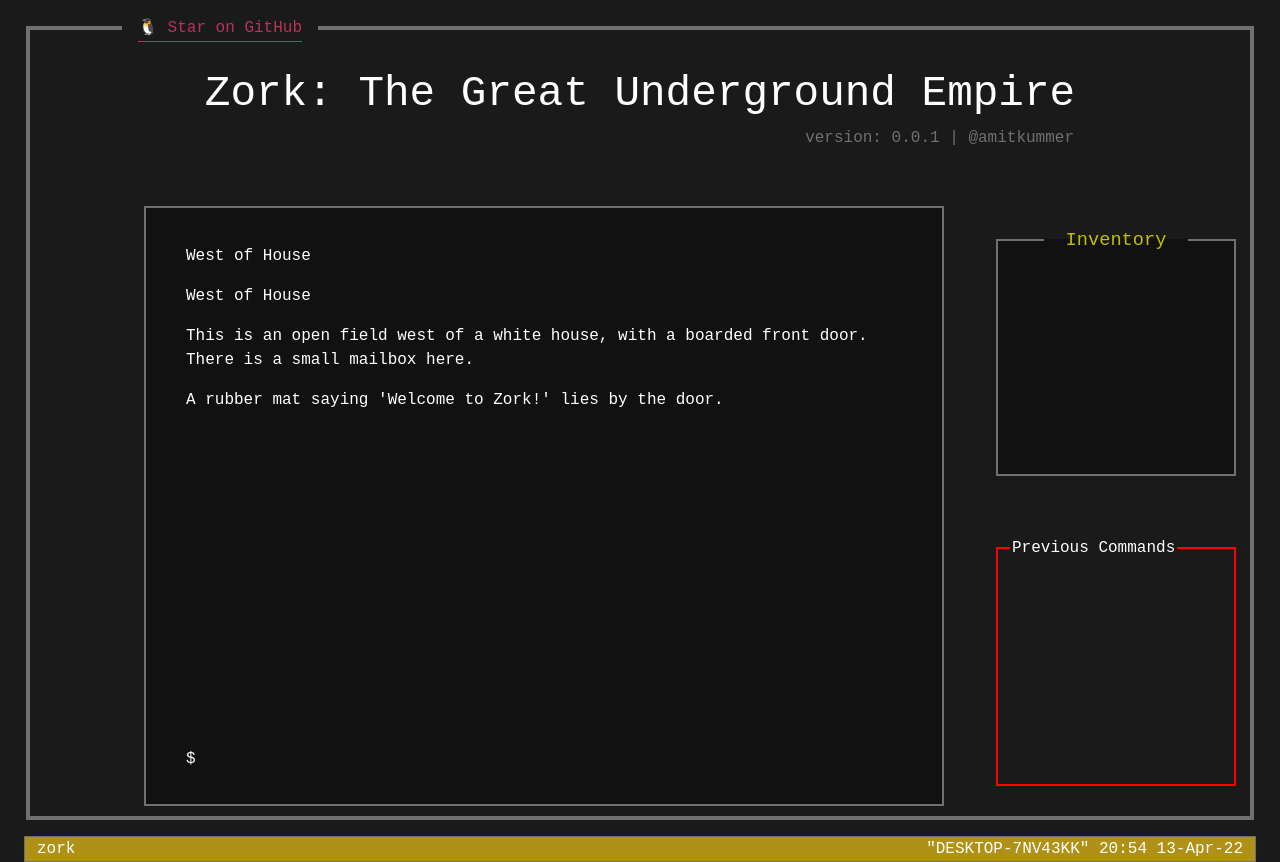
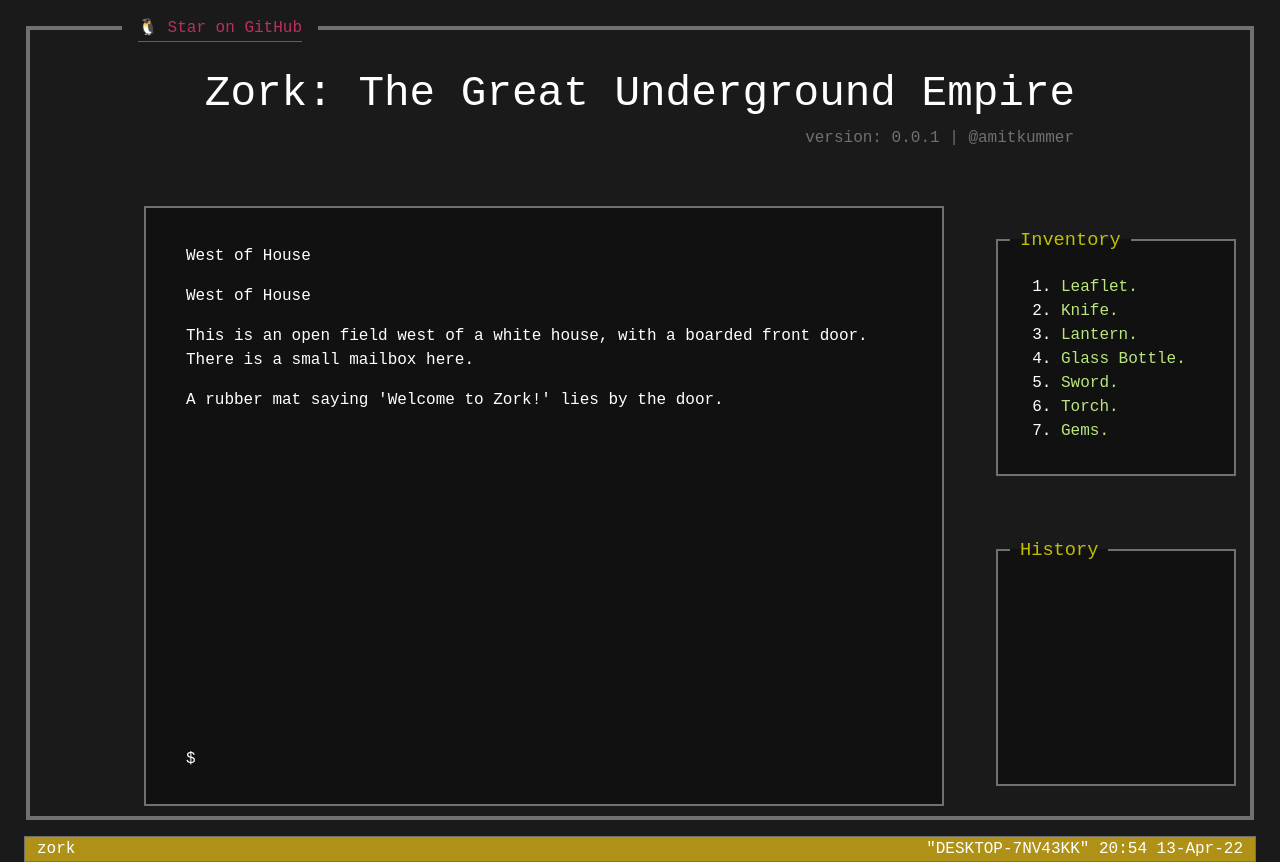
Before and after one commit to amitkummer/zork, a Nuxt app: page / in a window 1280 px wide. Built offline with nearby package versions, Linux system fonts and the light colour scheme; a small style sheet from the web is missing.

Commit message:
Add UI card for `Previous Commands`
Lookin good :)

```diff
--- /dev/null
+++ b/assets/style/layout/card.scss
@@ -0,0 +1,18 @@
+.card {
+  grid-area: inventory;
+  width: 240px;
+  height: 250px;
+  border: 2px solid var(--color-secondary-f1);
+  background-color: var(--color-primary-b2);
+
+  &-title {
+    padding-left: 10px;
+    padding-right: 10px;
+
+    &-text {
+      color: var(--color-secondary-f2);
+      font-size: var(--type-size-2);
+      font-weight: var(--type-weight-3);
+    }
+  }
+}
--- a/assets/style/main.scss
+++ b/assets/style/main.scss
@@ -11,3 +11,4 @@
 
 // Layout.
 @use 'layout/page';
+@use 'layout/card';
--- a/components/CommandsCard.vue
+++ b/components/CommandsCard.vue
@@ -1,18 +1,58 @@
-<script setup></script>
+<script setup>
+import { storeToRefs  } from 'pinia'
+import { useStore } from '@/stores/game'
+
+const store = useStore()
+const { previousCommands } = storeToRefs(store)
+function log() {
+  console.log("raz")
+}
+</script>
 
 <template>
-  <fieldset class="commands">
-    <legend>
-      Previous Commands
+  <fieldset class="card commands">
+    <legend class="card-title">
+      <span class=card-title-text>
+        History
+      </span>
     </legend>
+    <ul class="commands-items">
+      <li class="commands-items-single" v-for="command in previousCommands">
+        <button @click="store.enterCommand(command)" class="commands-items-single-text">
+          {{ command }}
+        </button>
+      </li>
+    </ul>
   </fieldset>
 </template>
 
 <style lang="scss">
 .commands {
   grid-area: previous-commands;
-  width: 240px;
-  height: 250px;
-  border: 2px solid red;
+
+  &-items {
+    height: 85%;
+    overflow: auto;
+
+    &-single {
+      &::marker {
+        content: ">>";
+      }
+
+      &-text {
+        margin-left: var(--space-3);
+        color: var(--color-secondary-f3);
+        outline-style: none;
+        background: none;
+        border: none;
+        font-family: inherit;
+        font-size: 100%;
+
+        &:hover {
+          border-bottom: 1px solid;
+        }
+      }
+    }
+  }
 }
 </style>
--- a/components/InventoryCard.vue
+++ b/components/InventoryCard.vue
@@ -7,9 +7,9 @@
 </script>
 
 <template>
-  <fieldset class="inventory">
-    <legend class="inventory-title">
-      <span class="inventory-title-text">
+  <fieldset class="card inventory">
+    <legend class="card-title">
+      <span class="card-title-text">
         Inventory
       </span>
     </legend>
@@ -28,28 +28,12 @@
 </template>
 
 <style lang="scss">
+
 .inventory {
-  grid-area: inventory;
-  width: 240px;
-  height: 250px;
-  border: 2px solid var(--color-secondary-f1);
-  background-color: var(--color-primary-b2);
   align-self: end;
-
-  &-title {
-    margin-right: auto;
-    margin-left: auto;
-
-    &-text {
-      color: var(--color-secondary-f2);
-      font-size: var(--type-size-2);
-      font-weight: var(--type-weight-3);
-      margin-left: 20px;
-      margin-right: 20px;
-    }
 }
 
-  &-items {
+.inventory-items {
   width: 190px;
   margin-left: auto;
   margin-right: auto;
@@ -59,5 +43,4 @@
     font-weight: var(--type-weight-3);
   }
 }
-}
 </style>
--- a/stores/game.mjs
+++ b/stores/game.mjs
@@ -20,7 +20,7 @@
       // is the latest output.
       output: [],
       // Player Inventory.
-      inventory: [],
+      inventory: ['Leaflet', 'Knife', 'Lantern', 'Glass Bottle', 'Sword', 'Torch', 'Gems' ],
     }
   },
   actions: {
@@ -41,8 +41,8 @@
     // This updates the state of all the getter's.
     // Call this with raw player input.
     enterCommand(command) {
+      this.previousCommands.unshift(command)
       this.game.submitCommand(command)
-      this.previousCommands.push(command)
     },
   }
 })
```
Lines whose indentation alone changed are shown as unchanged.
